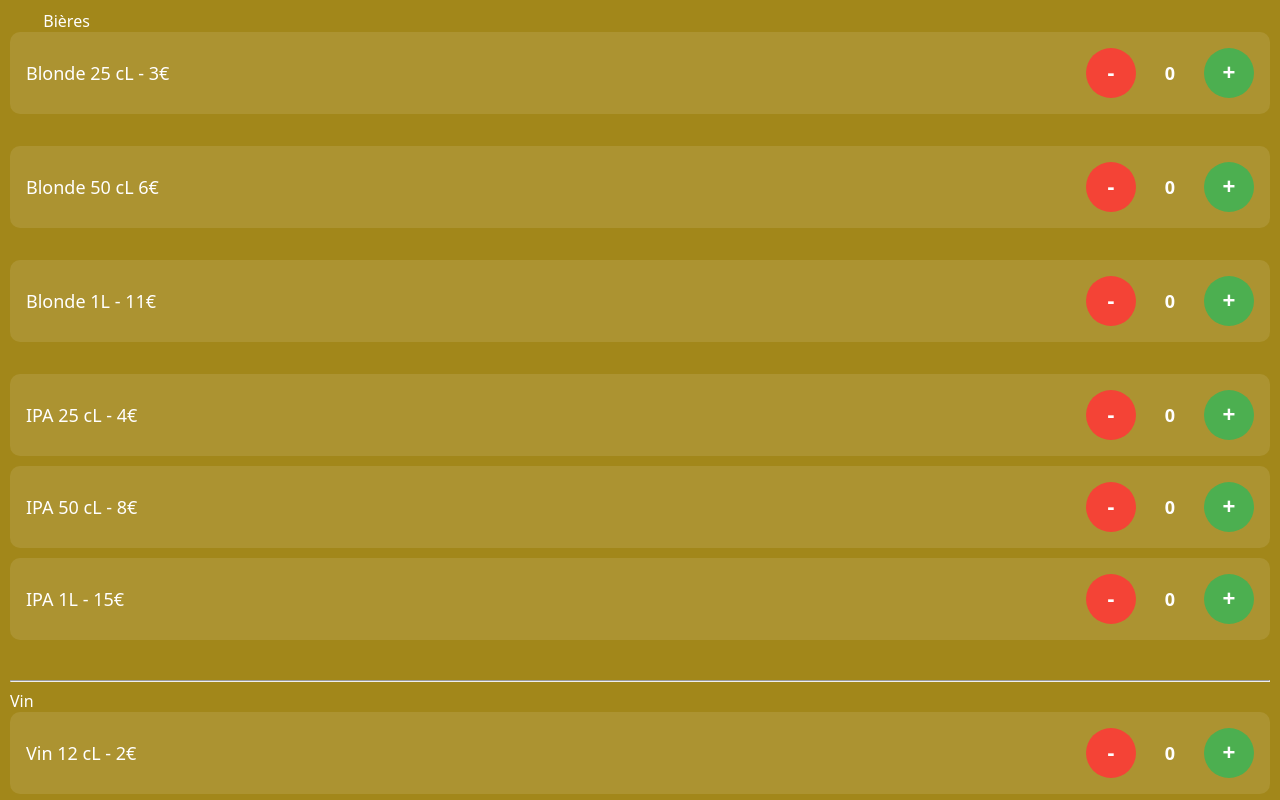
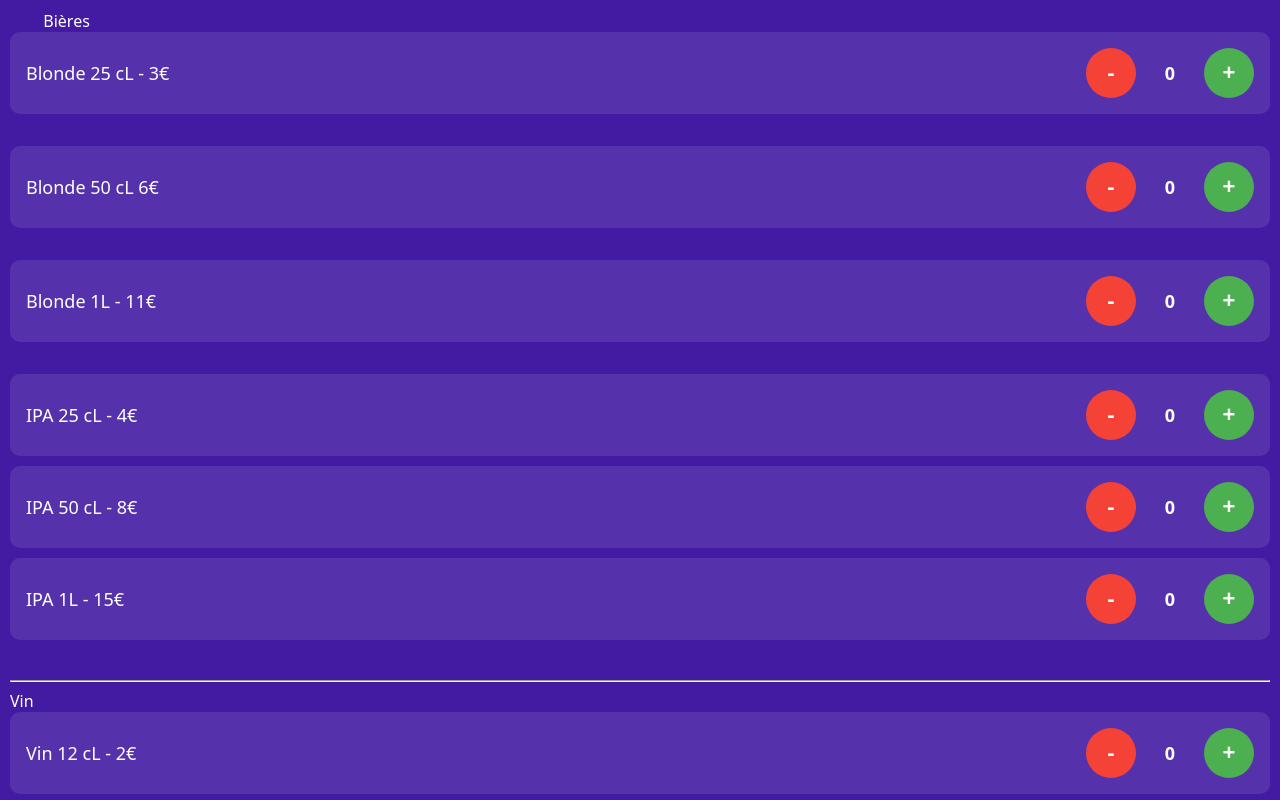
Before and after one commit to techaugrandcoeur/BAR-FPO, a plain HTML site: page index.html in a window 1280 px wide. Shown: the top 800 px of the page. Drawn offline with Linux system fonts and the light colour scheme.

Commit message:
Change background color from #a2871a to #431AA2

```diff
--- a/bar.css
+++ b/bar.css
@@ -5,7 +5,7 @@ body {
   margin: 0;
   padding: 10px;
   font-family: system-ui, Arial, sans-serif;
-  background: #a2871a;
+  background: #431AA2;
   color: white;
 }
 
```
